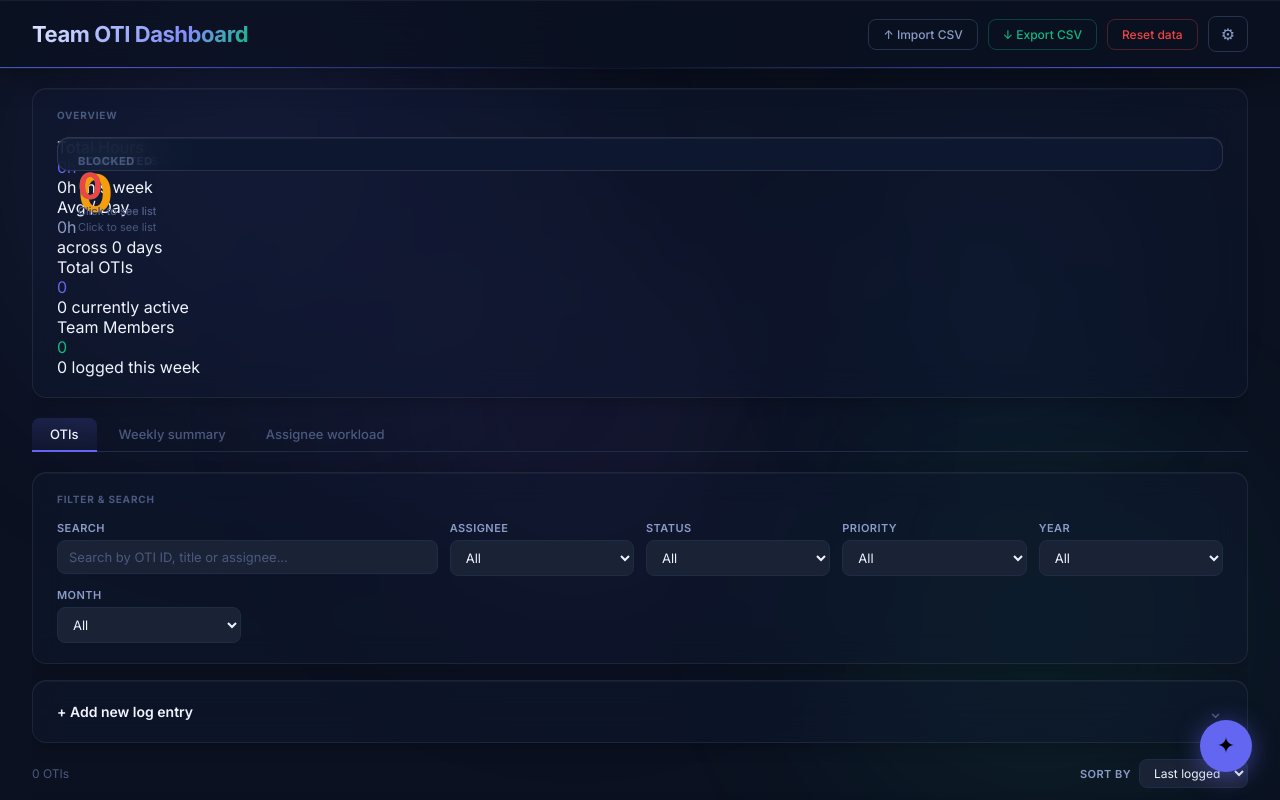
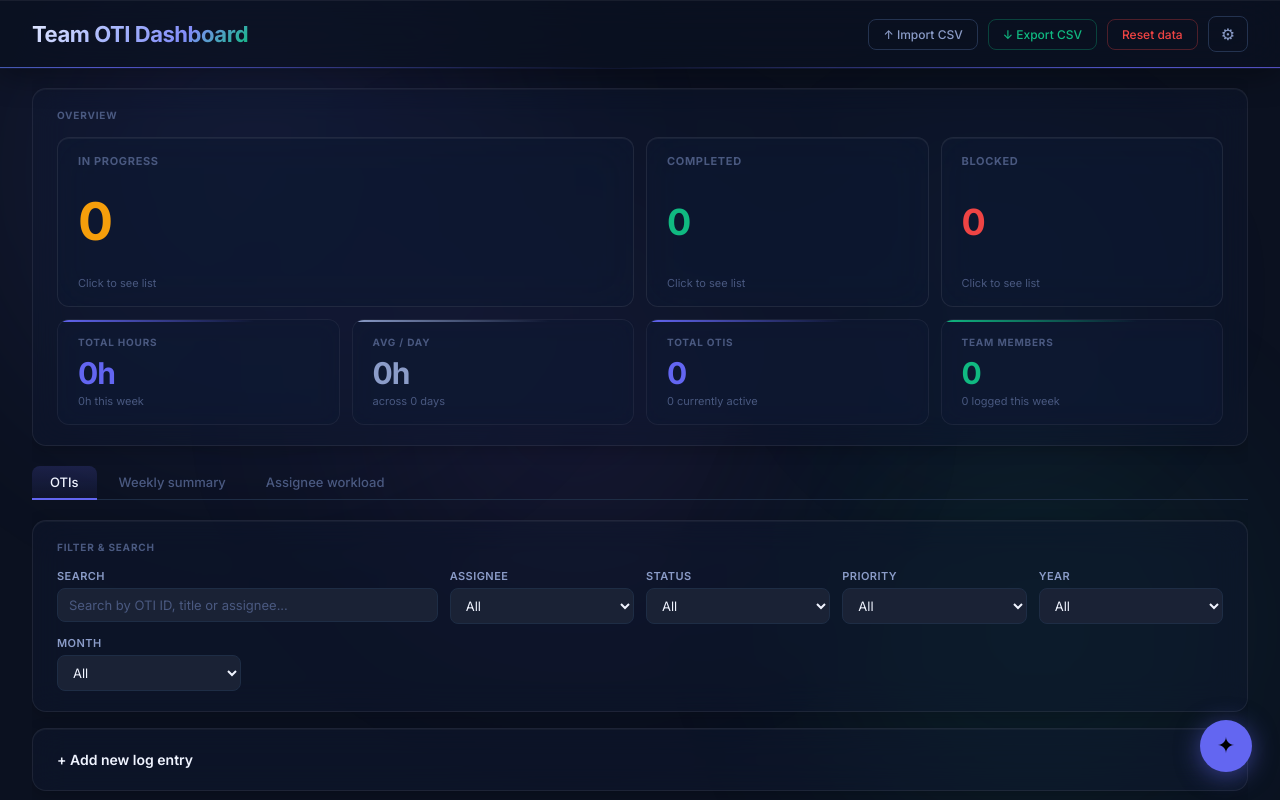
Before and after one commit to sreya-kambhatla/OTI-Tracker-AI, a React (Vite) app: page / in a window 1280 px wide. Shown: the top 800 px of the page. Built offline with nearby package versions, Linux system fonts and the light colour scheme.

Commit message:
Update index.css

```diff
--- a/src/index.css
+++ b/src/index.css
@@ -338,3 +338,44 @@
     ::-webkit-scrollbar-thumb { background: var(--border2); border-radius: 3px; }
 
     .edit-input { padding: 4px 8px !important; font-size: 12px !important; min-width: 80px; }
+
+    /* ── Bento dashboard grid ── */
+    .bento-grid {
+      display: grid;
+      grid-template-columns: repeat(4, 1fr);
+      grid-template-rows: 170px auto;
+      gap: 12px;
+    }
+    .bento-hero { grid-column: span 2; }
+    .bento-hero .flip-card,
+    .bento-hero .flip-card-inner { height: 100%; }
+    .bento-mid .flip-card,
+    .bento-mid .flip-card-inner { height: 100%; }
+
+    .bento-stat {
+      background: rgba(15,25,50,0.5);
+      backdrop-filter: blur(12px); -webkit-backdrop-filter: blur(12px);
+      border: 1px solid rgba(255,255,255,0.06);
+      border-radius: 12px; padding: 1rem 1.25rem;
+      position: relative; overflow: hidden;
+      transition: border-color 0.25s, box-shadow 0.25s, transform 0.25s;
+    }
+    .bento-stat::before {
+      content: '';
+      position: absolute; top: 0; left: 0; right: 0; height: 2px;
+      background: linear-gradient(90deg, var(--card-accent, var(--indigo)) 0%, transparent 70%);
+    }
+    .bento-stat:hover {
+      border-color: rgba(99,102,241,0.3);
+      box-shadow: 0 8px 24px rgba(0,0,0,0.3), 0 0 20px rgba(99,102,241,0.06);
+      transform: translateY(-2px);
+    }
+    .bento-stat-label {
+      font-size: 10px; font-weight: 700; text-transform: uppercase;
+      letter-spacing: 0.08em; color: var(--text3); margin-bottom: 10px;
+    }
+    .bento-stat-value {
+      font-size: 30px; font-weight: 700; letter-spacing: -0.03em;
+      line-height: 1; margin-bottom: 6px;
+    }
+    .bento-stat-sub { font-size: 11px; color: var(--text3); }
```
